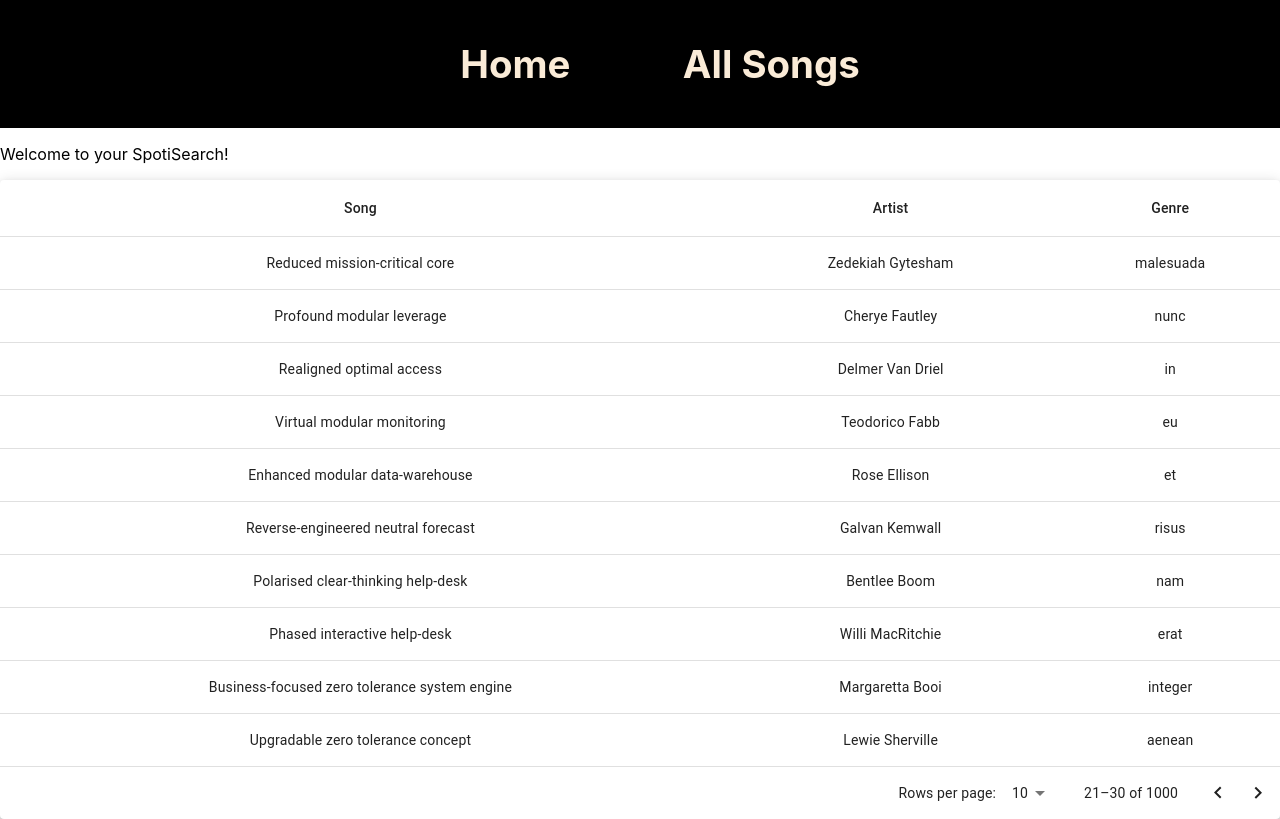
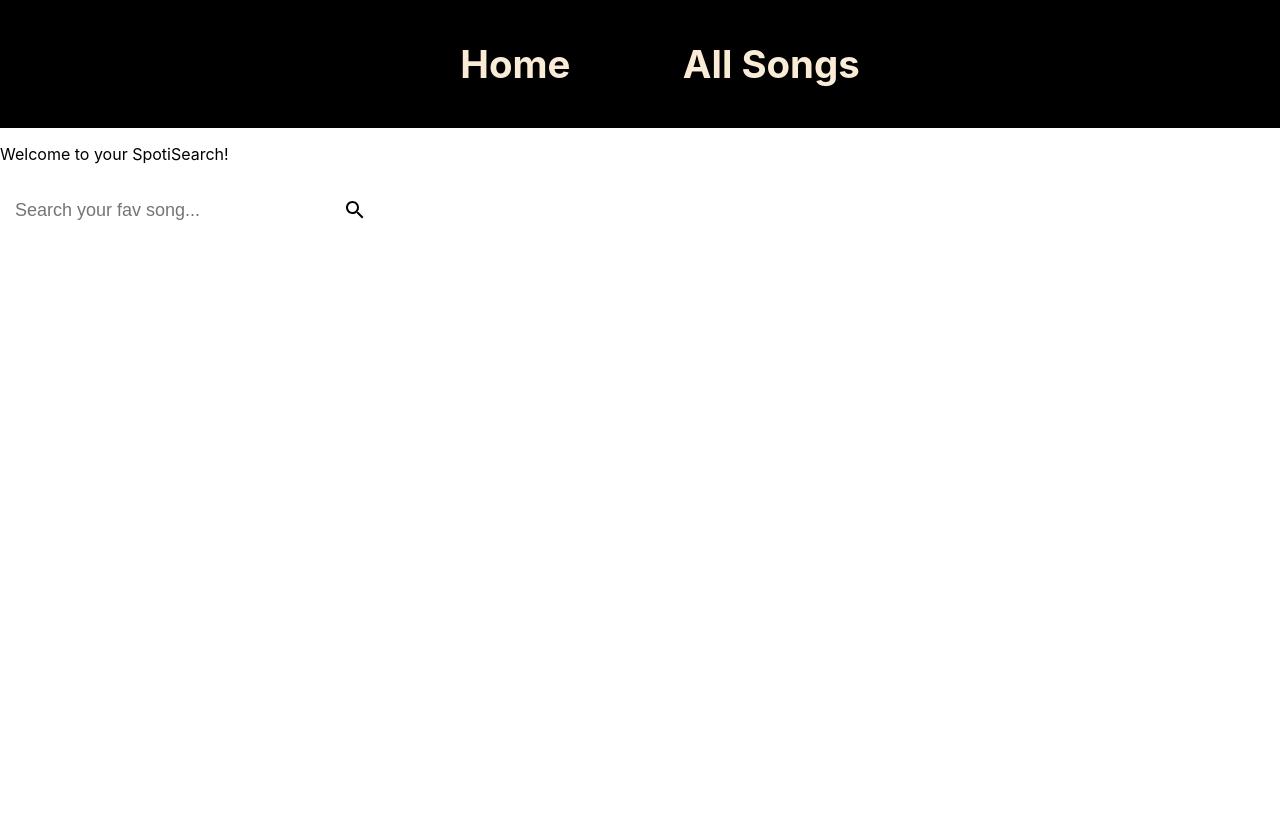
Before and after one commit to LizzieSevC/SpotiSearch, a React (Create React App) app: page / in a window 1280 px wide. Built offline with nearby package versions, Linux system fonts and the light colour scheme.

Commit message:
searchbar

```diff
--- a/src/components/Home/Home.jsx
+++ b/src/components/Home/Home.jsx
@@ -1,4 +1,5 @@
 import React from 'react';
+import SearchBar from '../SearchBar/SearchBar';
 import Table from '@mui/material/Table';
 import TableBody from '@mui/material/TableBody';
 import TableCell from '@mui/material/TableCell';
@@ -8,22 +9,12 @@ import TableRow from '@mui/material/TableRow';
 import Paper from '@mui/material/Paper';
 import data from '../SpotiCloneDataBase.json';
 import TablePagination from '@mui/material/TablePagination';
+import { useState } from 'react';
 
 
 
 const Home = () => {
 
-  const [page, setPage] = React.useState(2);
-  const [rowsPerPage, setRowsPerPage] = React.useState(10);
-
-  const handleChangePage = (event, newPage) => {
-    setPage(newPage);
-  };
-
-  const handleChangeRowsPerPage = (event) => {
-    setRowsPerPage(parseInt(event.target.value, 10));
-    setPage(0);
-  }
 
 
   return (
@@ -33,55 +24,14 @@ const Home = () => {
     Welcome to your <span className='titleChange'>S</span>poti<span className='titleChange'>S</span>earch!
     </p>
 
+<div>
 
-<div>
-<Paper elevation={5}>
-<TableContainer>
-      <Table sx={{ minWidth: 400 }} aria-label="simple table">
-        <TableHead>
-          <TableRow>
-          <TableCell align="center">Song</TableCell>
-            <TableCell align="center">Artist</TableCell>
-            <TableCell align="center">Genre</TableCell>
-{/*             <TableCell align="center">Album</TableCell>
-            <TableCell align="center">Year</TableCell>
-            <TableCell align="center">Country</TableCell>
-            <TableCell align="center">Language</TableCell> */}
-          </TableRow>
-        </TableHead>
-        <TableBody>
-          {data
-          .slice(page * rowsPerPage, page * rowsPerPage + rowsPerPage)
-          .map((list, id) => (
-            <TableRow
-              key={list.id}
-            >
-              <TableCell align="center" component="th" scope="row">
-                {list.Song}
-              </TableCell>
-              <TableCell align="center">{list.Artist}</TableCell>
-              <TableCell align="center">{list.Genre}</TableCell>
-{/*               <TableCell align="center">{list.Album}</TableCell>
-              <TableCell align="center">{list.Year}</TableCell>
-              <TableCell align="center">{list.Country}</TableCell>
-              <TableCell align="center">{list.Language}</TableCell> */}
-            </TableRow>
-          ))}
-        </TableBody>
-      </Table>
-      <TablePagination
-      component="div"
-      rowsPerPageOptions={[5, 10, 15, 20, 25, 50, 100]}
-      count={1000}
-      page={page}
-      onPageChange={handleChangePage}
-      rowsPerPage={rowsPerPage}
-      onRowsPerPageChange={handleChangeRowsPerPage}
-    />
-    </TableContainer>
-    </Paper>
+<SearchBar placeholder="Search your fav song..." data={data} />
 
-    </div>
+
+</div>
+
+
 
     </>
   )
--- /dev/null
+++ b/src/components/SearchBar/SearchBar.css
@@ -0,0 +1,23 @@
+.searchContainer{
+    display: flex;
+}
+
+.search input {
+    background-color: white;
+    border: 0;
+    border-radius: 2px;
+    border-top-right-radius: 0px;
+    border-bottom-right-radius: 0px;
+    font-size: 18px;
+    padding: 15px;
+    height: 30px;
+    width: 300px;
+  }
+
+  .searchIcon {
+    height: 60px;
+    width: 50px;
+    background-color: white;
+    display: grid;
+    place-items: center;
+  }
--- /dev/null
+++ b/src/components/SearchBar/SearchBar.jsx
@@ -0,0 +1,62 @@
+import React from 'react';
+import { useState } from 'react';
+import './SearchBar.css';
+import SearchIcon from '@mui/icons-material/Search';
+import CloseIcon from '@mui/icons-material/Close';
+
+function SearchBar({placeholder, data}) {
+    const [filteredData, setFilteredData] = useState([]);
+    const [inputWord, setInputWord] = useState("");
+
+    const handleFilter = (event) => {
+        const searchWord = event.target.value;
+        setInputWord(searchWord);
+        const newFilter = data.filter((value) => {
+            return value.Song.toLowerCase().includes(searchWord.toLowerCase());
+        });
+        if (searchWord === "") {
+            setFilteredData([]);
+        } else {
+        setFilteredData(newFilter);
+        };
+    }
+
+    const clearInput = () => {
+        setFilteredData([]);
+        setInputWord("");
+    }
+
+
+  return (
+    <>
+<div className='search'>
+    <div className='searchContainer'>
+       <input type='text'
+       value={inputWord}
+       placeholder={placeholder}
+       onChange={handleFilter}
+       />
+        <div className='searchIcon'>
+            {filteredData.length === 0 ? (<SearchIcon />) : (<CloseIcon id="clearButton" onClick={clearInput} />)}
+
+        </div>
+    </div>
+    </div>
+    {filteredData.length != 0 && (
+    <div className='searchResult'>
+        {filteredData.map((value,key) => {
+            return(
+            <button className='searchButton'>
+
+                {value.Song}
+
+            </button>
+            );
+        })}
+    </div>
+    )}
+    </>
+  )
+}
+
+export default SearchBar
```
